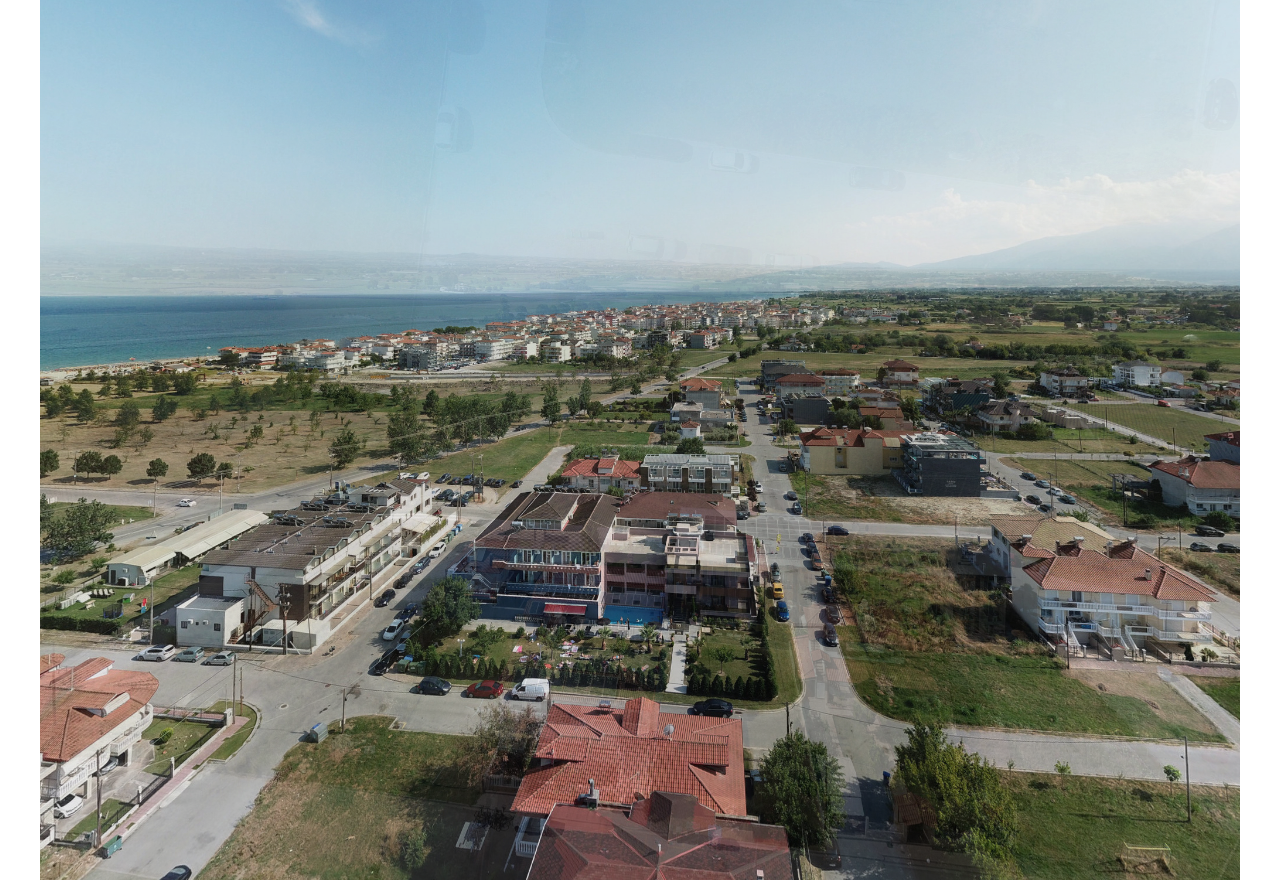
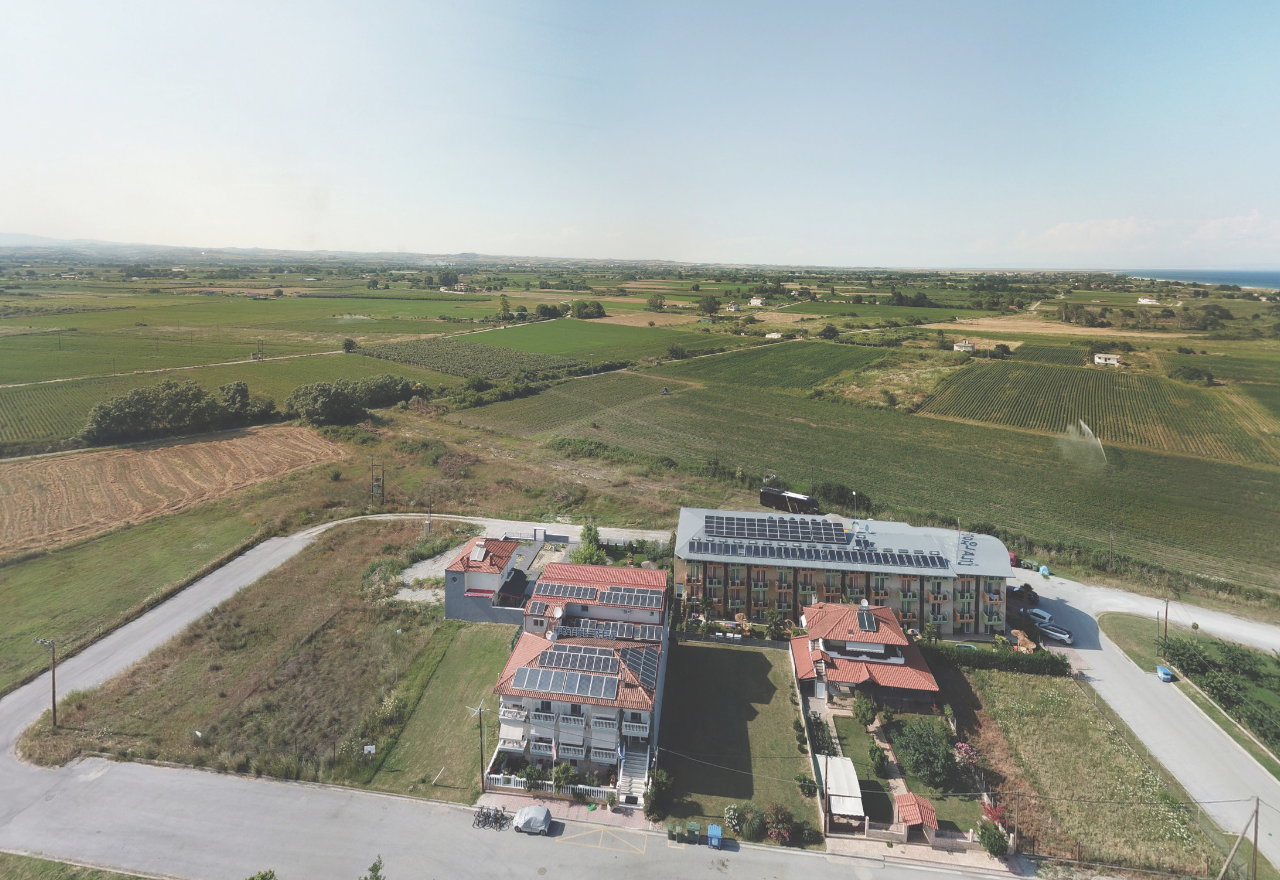
Before and after one commit to atmin/atmin.me, a Next.js app: page /pano/denis in a window 1280 px wide. Built offline with nearby package versions, Linux system fonts and the light colour scheme.

Commit message:
very WIP, but working pano viewer

```diff
--- a/pages/index.js
+++ b/pages/index.js
@@ -34,7 +34,7 @@ export default function Home() {
           <span style={{ display: "inline-block" }}>Atanas Minev</span>
         </h1>
 
-        <p style={{ fontStyle: "italic" }}>presents</p>
+        <p style={{ fontStyle: "italic" }}>presents (very, VERY work in progress)</p>
 
         <div>
           <Link href="/pano/denis">
--- a/pages/pano/denis/index.tsx
+++ b/pages/pano/denis/index.tsx
@@ -80,14 +80,14 @@ export default function Index() {
             transform: `translateZ(-150px) rotateX(${yaw}deg) rotateY(${pitch}deg)`,
           }}
         >
-          <picture>
+
             <img src="/pano/denis/px.jpg" alt="right" className="right" />
             <img src="/pano/denis/nx.jpg" alt="left" className="left" />
             <img src="/pano/denis/py.jpg" alt="top" className="top" />
             <img src="/pano/denis/ny.jpg" alt="bottom" className="bottom" />
             <img src="/pano/denis/pz.jpg" alt="front" className="front" />
             <img src="/pano/denis/nz.jpg" alt="back" className="back" />
-          </picture>
+
         </div>
       </div>
     </div>
--- a/styles/globals.css
+++ b/styles/globals.css
@@ -195,15 +195,15 @@ code {
   -webkit-transform: translateZ(750px) rotateY(90deg) translateZ(-750px);
   transform: translateZ(750px) rotateY(90deg) translateZ(-750px);
 }
-.rear {
+.back {
   -webkit-transform: translateZ(750px) translateZ(750px) rotateY(180deg);
   transform: translateZ(750px) translateZ(750px) rotateY(180deg);
 }
-.roof {
+.top {
   -webkit-transform: translateZ(750px) rotateX(-90deg) translateZ(-750px);
   transform: translateZ(750px) rotateX(-90deg) translateZ(-750px);
 }
-.floor {
+.bottom {
   -webkit-transform: translateZ(750px) rotateX(90deg) translateZ(-750px);
   transform: translateZ(750px) rotateX(90deg) translateZ(-750px);
 }
```
